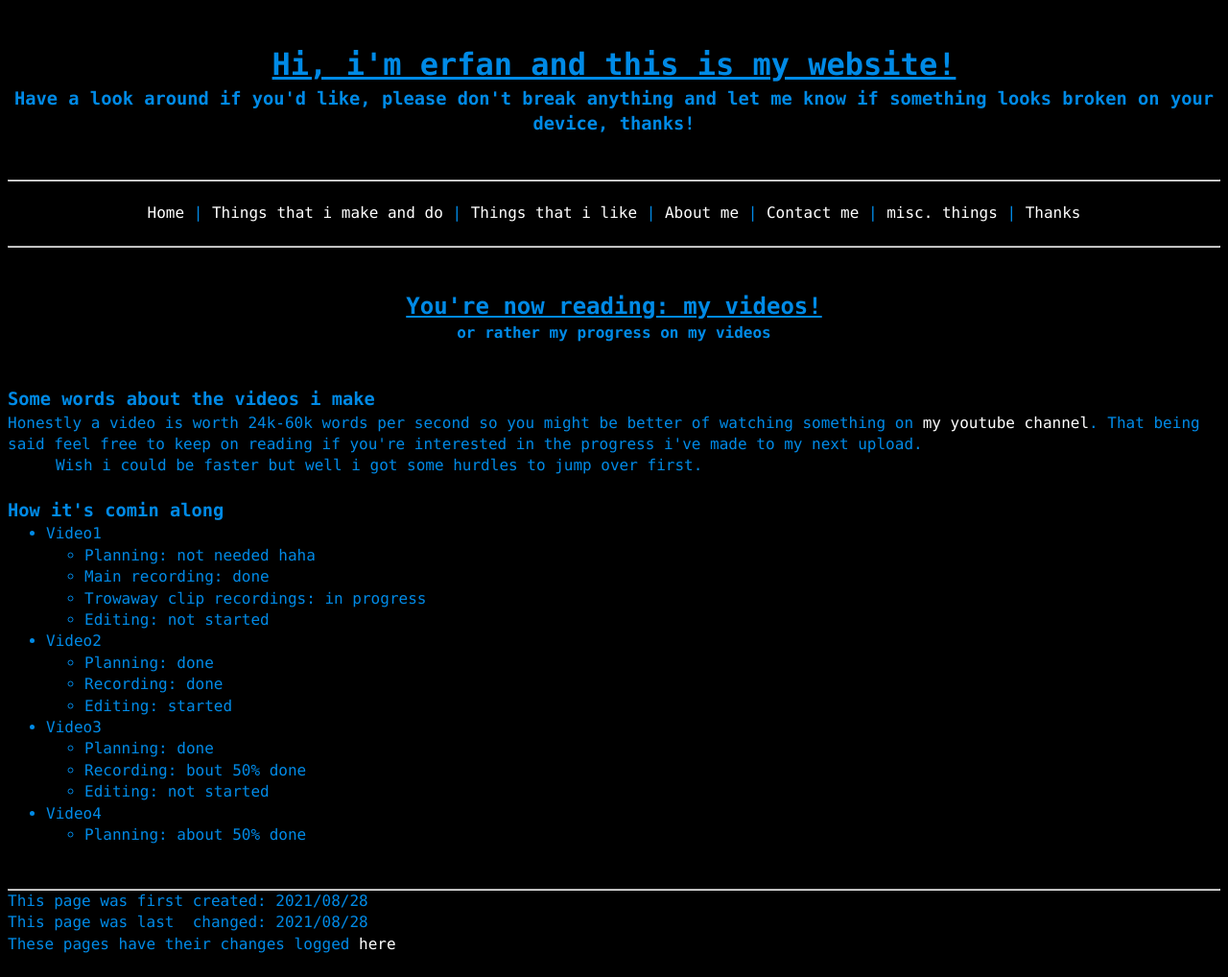
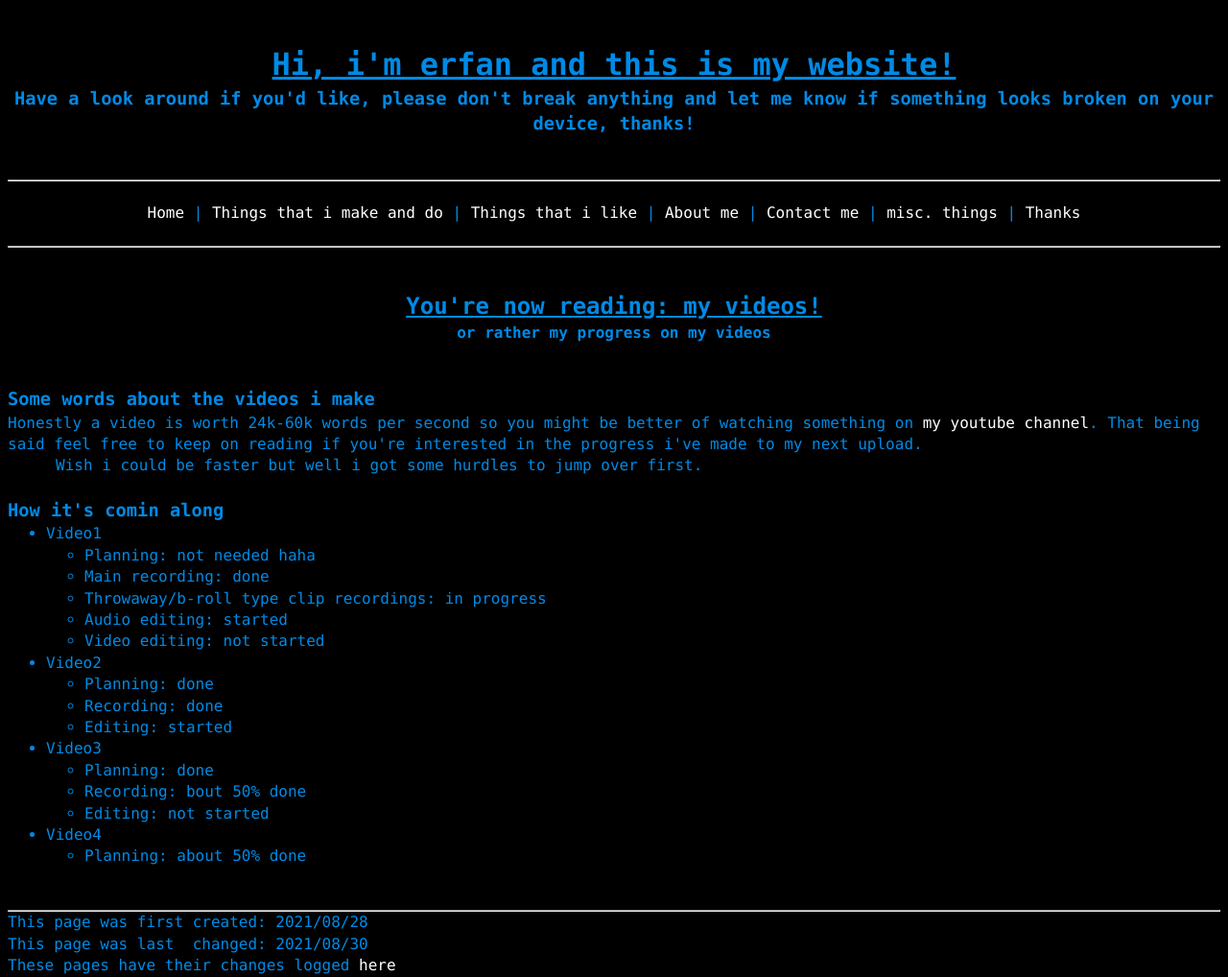
Before and after one commit to a-erfan-aa/a-erfan-aa.github.io, a Jekyll site: the page built from things-i-make/videos.html, in a window 1280 px wide. Shown: the whole page at 96% size. Built offline with Jekyll 4.4.1, drawn with Linux system fonts in a browser that asks for light colours; before the commit the page ends 995 px from its top, so only the background shows below that.

Commit message:
Update video1 status in videos.html
Also fix some spelling errors and updated lastChanged

```diff
--- a/things-i-make/videos.html
+++ b/things-i-make/videos.html
@@ -2,7 +2,7 @@
 layout: default
 title: My videos
 firstCreated: 2021/08/28
-lastChanged: 2021/08/28
+lastChanged: 2021/08/30
 ---
 <!-- title and subtitle -->
 <div>
@@ -29,8 +29,9 @@ lastChanged: 2021/08/28
 			<ul>
 				<li>Planning: not needed haha</li>
 				<li>Main recording: done</li>
-				<li>Trowaway clip recordings: in progress</li>
-				<li>Editing: not started</li>
+				<li>Throwaway/b-roll type clip recordings: in progress</li>
+				<li>Audio editing: started</li>
+				<li>Video editing: not started</li>
 			</ul>
 		</li>
 		<li>Video2
```
